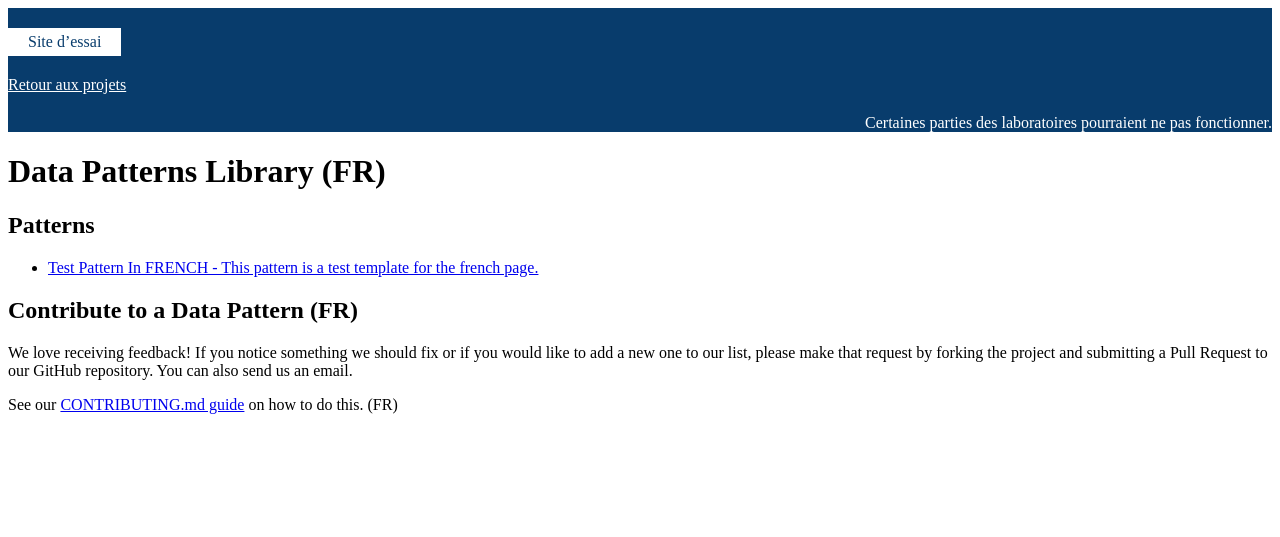
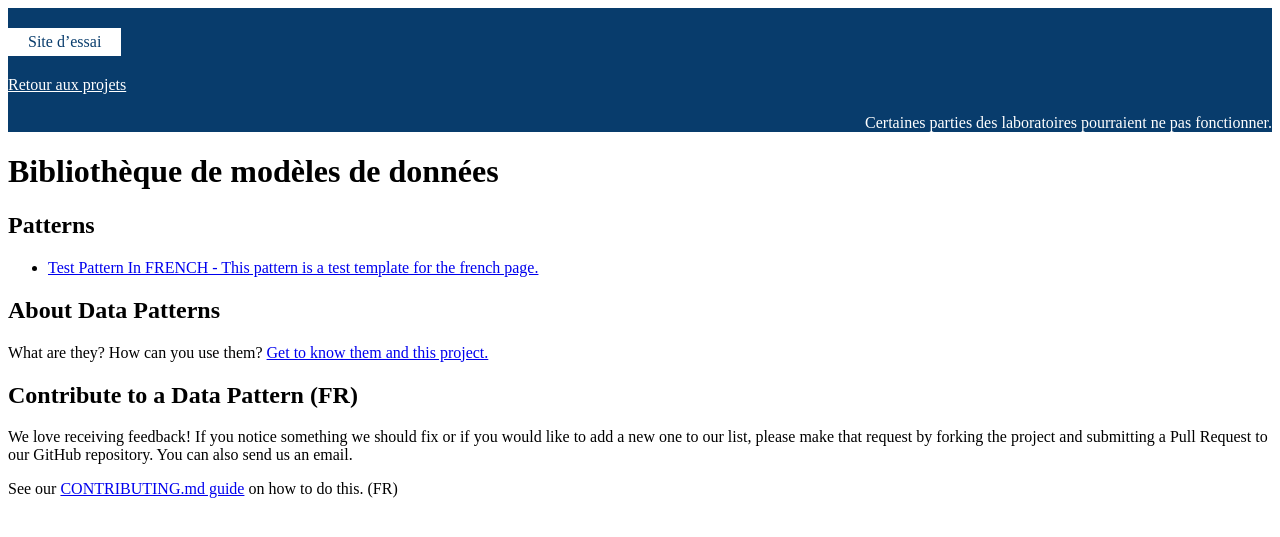
Before and after one commit to DTS-STN/Data-Patterns, a Jekyll site: the page built from index-fr.md, in a window 1280 px wide. Shown: the top 537 px of the page. Built offline with Jekyll 4.4.1, drawn with Linux system fonts in a browser that asks for light colours; comment, search, counter and statistics services are not loaded; our own code applies the rules of GitHub Pages for plain Markdown files.

Commit message:
adding french translations

```diff
--- a/_layouts/default.html
+++ b/_layouts/default.html
@@ -27,7 +27,7 @@
       {% assign contribute_title = "Contribute to a Data Pattern" %}
       {% assign contribute_description = "We love receiving feedback! If you notice something we should fix or if you would like to add a new one to our list, please make that request by forking the project and submitting a Pull Request to our GitHub repository. You can also send us an email." %}
     {% else %}
-      {% assign page_title = "Data Patterns Library (FR)" %}
+      {% assign page_title = "Bibliothèque de modèles de données" %}
       {% assign alpha_tag = "Site d’essai" %}
       {% assign alpha_proj_link_text = "Retour aux projets" %}
       {% assign alpha_warning = "Certaines parties des laboratoires pourraient ne pas fonctionner." %}
--- a/index-fr.md
+++ b/index-fr.md
@@ -14,3 +14,9 @@ date-modified: 2021-07-07
 
     {% endif %}
 {% endfor %}
+
+## About Data Patterns
+
+What are they?
+How can you use them?
+[Get to know them and this project.](about.html)
```
Also changed, not shown: _patterns/_template.md (+1 -1 lines), _patterns/test-fr.md (+1 -1 lines), about-fr.md (added, +29 -0 lines), about.md (added, +29 -0 lines), index.md (+6 -0 lines), README.md.
